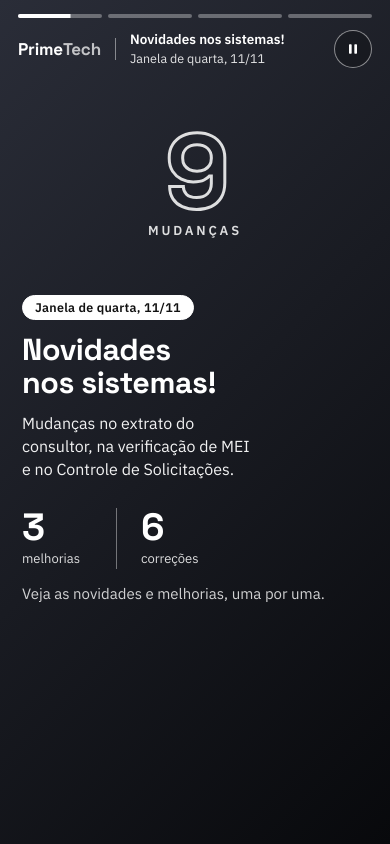
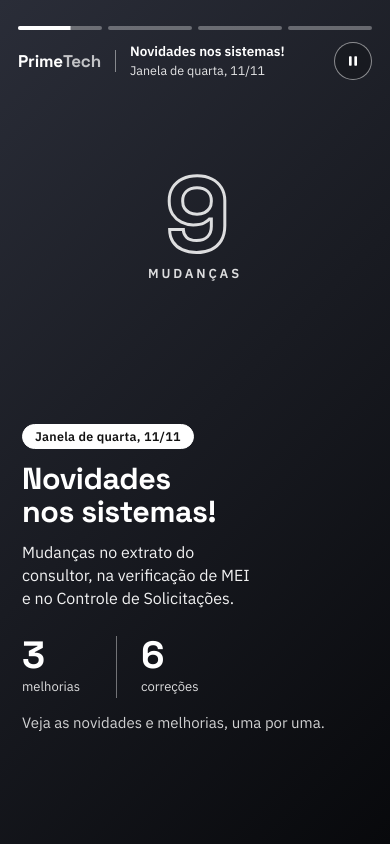
Before and after one commit to conta-padrao-primetech/novidades-nos-sistemas, a plain HTML site: page index.html in a window 390 px wide. Drawn offline with Linux system fonts and the light colour scheme.

Commit message:
Add files via upload

```diff
--- a/index.html
+++ b/index.html
@@ -52,6 +52,7 @@ button { font: inherit; color: inherit; cursor: pointer; }
 .arte { grid-area: arte; }
 .hero { grid-area: hero; }
 /* abertura: tudo num grupo só, centralizado, com espaços regulares */
+.abertura .conj { display: contents; }
 .abertura { grid-template-rows: auto auto; grid-template-areas: "bloco hero" "resumo hero"; align-content: center; row-gap: 30px; padding-top: 96px; padding-bottom: 24px; }   /* o grupo centraliza só na área abaixo do cabeçalho */
 .abertura .bloco { padding-bottom: 0; }
 .abertura .resumo { padding-top: 0; }
@@ -112,30 +113,41 @@ button { font: inherit; color: inherit; cursor: pointer; }
 .toast { position: fixed; left: 50%; bottom: calc(24px + env(safe-area-inset-bottom, 0px)); transform: translateX(-50%); background: var(--fg); color: #fff; padding: 10px 18px; border-radius: 99px; font-size: 14px; z-index: 60; opacity: 0; pointer-events: none; transition: opacity .25s; }
 .toast.on { opacity: 1; }
 
-/* ---------- celular: a tela toda, na mesma grade de terços ---------- */
+/* ---------- celular: a tela toda; os terços valem para a área útil, abaixo do cabeçalho ---------- */
 @media (max-width: 899px) {
   .palco { display: block; padding: 0; }
   .historia { width: 100%; height: 100dvh; border-radius: 0; box-shadow: none; }
-  .slide, .abertura { grid-template-columns: 1fr; grid-template-rows: repeat(3, minmax(0, 1fr)); grid-template-areas: "arte" "bloco" "resumo"; align-content: normal; row-gap: 0; column-gap: 0; padding: 0 22px; }
-  .abertura { grid-template-rows: minmax(0, 33.333dvh) auto 1fr; grid-template-areas: "hero" "bloco" "resumo"; }
-  .abertura .bloco { align-self: start; padding: 14px 0 28px; }   /* o grupo começa na linha de 1/3, compacto */
-  .bloco, .abertura .bloco { align-self: center; padding-bottom: 26px; }
+  .barras { padding: calc(26px + env(safe-area-inset-top, 0px)) 18px 0; }
+  .topo { top: calc(42px + env(safe-area-inset-top, 0px)); padding: 0 18px; }
+  .slide, .slide.abertura { grid-template-columns: 1fr; grid-template-rows: repeat(3, minmax(0, 1fr)); grid-template-areas: "arte" "bloco" "resumo"; align-content: normal; row-gap: 0; column-gap: 0; padding: calc(108px + env(safe-area-inset-top, 0px)) 22px calc(30px + env(safe-area-inset-bottom, 0px)); }
+  .slide.abertura { grid-template-rows: minmax(0, 1fr) minmax(0, 2fr); grid-template-areas: "hero" "grupo"; }
+  .abertura .conj { display: block; grid-area: grupo; align-self: center; position: relative; z-index: 2; }
+  .abertura .bloco { padding-bottom: 26px; }
+  .abertura .resumo { padding-top: 0; }
+  .bloco { align-self: center; padding-bottom: 36px; }   /* 22px da metade do botão + 14px de respiro */
   .ctx { padding: 0 0 14px; }
   .slide h1, .slide h2 { font-size: clamp(26px, 7.8vw, 32px); max-width: none; }
-  .arte, .hero { align-self: stretch; padding: calc(92px + env(safe-area-inset-top, 0px)) 0 8px; align-items: center; }
+  .arte, .hero { align-self: stretch; padding: 0; align-items: center; justify-content: center; }
   .arte svg { width: auto; height: 100%; max-height: 190px; aspect-ratio: 1; }
-  .resumo { padding-top: 38px; }
-  .abertura .resumo { padding-top: 0; }
+  .resumo { align-self: center; padding-top: 24px; }
   .grande { font-size: clamp(88px, 27vw, 112px); text-align: center; }
   .grande.g3 { font-size: clamp(60px, 18vw, 76px); }
   .cap { margin-top: 6px; font-size: 13px; text-align: center; }
-  .previa { top: auto; bottom: calc(8px + env(safe-area-inset-bottom, 0px)); left: 50%; transform: translateX(-50%); flex-wrap: nowrap; overflow-x: auto; border-radius: 99px; padding: 4px 8px; max-width: calc(100% - 16px); }
-  .previa .rt { display: none; }
-  .previa button { padding: 4px 9px; font-size: 11.5px; }
-  .abertura { padding-top: 0; padding-bottom: 0; }
+  .previa { top: auto; bottom: calc(8px + env(safe-area-inset-bottom, 0px)); left: 50%; transform: translateX(-50%); }
   .seta { position: absolute; width: 1px; height: 1px; opacity: 0; overflow: hidden; }
-  .barras, .topo { padding-left: 18px; padding-right: 18px; }
   .folha { top: auto; bottom: 0; left: 0; transform: none; width: 100%; max-height: 82dvh; border-radius: 22px 22px 0 0; padding-bottom: calc(26px + env(safe-area-inset-bottom, 0px)); animation: sobe .25s ease-out; }
+}
+/* celular de tela baixa (iPhone com as barras do Safari, aparelhos pequenos): tudo um pouco menor para caber */
+@media (max-width: 899px) and (max-height: 700px) {
+  .slide, .slide.abertura { padding-top: calc(100px + env(safe-area-inset-top, 0px)); padding-bottom: calc(22px + env(safe-area-inset-bottom, 0px)); }
+  .slide h1, .slide h2 { font-size: clamp(24px, 7.2vw, 28px); }
+  .bloco .lead { font-size: 15px; margin-top: 8px; }
+  .resumo p { font-size: 15px; }
+  .nums b { font-size: 30px; }
+  .nums { margin-bottom: 10px; }
+  .grande { font-size: clamp(64px, 20vw, 78px); }
+  .cap { margin-top: 2px; }
+  .abertura .bloco { padding-bottom: 18px; }
 }
 @keyframes sobe { from { transform: translateY(40px); opacity: .4; } to { transform: none; opacity: 1; } }
 @media (min-width: 900px) and (max-height: 640px) { .slide { padding-top: 96px; padding-bottom: 40px; } }
@@ -228,7 +240,7 @@ window.__DATA = {"fonte": "arquivo"};
   function semAuto() { try { return window.matchMedia("(prefers-reduced-motion: reduce)").matches; } catch (e) { return false; } }
   function qtd(n, um, varios) { return n + " " + (n === 1 ? um : varios); }
   function cor(squad) { return AREAS[semAcento(squad)] || PADRAO; }
-  function aplicarCor(no, a) { no.style.setProperty("--a", a[0]); no.style.setProperty("--a2", a[1]); }
+  function aplicarCor(no, a) { no.style.setProperty("--a", a[0]); no.style.setProperty("--a2", a[1]); no._cor = a[0]; }
   function marcado(no, txt) {
     no.textContent = "";
     String(txt || "").split("**").forEach(function (p, i) { if (p) no.append(i % 2 ? el("strong", { text: p }) : document.createTextNode(p)); });
@@ -284,10 +296,11 @@ window.__DATA = {"fonte": "arquivo"};
     [g1, g2].forEach(function (g) { if (g.childNodes.length) nums.append(g); });       // correções ficam num grupo separado
     var texto = ed.itens.length ? "Veja as novidades e melhorias, uma por uma." : "Nenhuma novidade nesta janela.";
     var lead = ed.resumo ? el("p", { class: "lead", text: ed.resumo }) : null;     // frase-resumo da janela, escrita pela rotina
-    s.append(el("div", { class: "bloco" },
-        el("div", { class: "ctx" }, el("div", { class: "pilulas" }, jp ? el("span", { class: "pil claro", text: "Janela de " + diaTxt(jp.iso) }) : null)),
-        el("div", { class: "titulo" }, el("h1", { text: NOME })), lead),
-      el("div", { class: "resumo" }, nums.childNodes.length ? nums : null, el("p", { class: lead ? "dica" : "", text: texto })),      // contagens e, embaixo, o texto
+    s.append(el("div", { class: "conj" },
+        el("div", { class: "bloco" },
+          el("div", { class: "ctx" }, el("div", { class: "pilulas" }, jp ? el("span", { class: "pil claro", text: "Janela de " + diaTxt(jp.iso) }) : null)),
+          el("div", { class: "titulo" }, el("h1", { text: NOME })), lead),
+        el("div", { class: "resumo" }, nums.childNodes.length ? nums : null, el("p", { class: lead ? "dica" : "", text: texto }))),      // contagens e, embaixo, o texto
       el("div", { class: "hero" }, el("div", { class: "grande" + (String(total).length > 2 ? " g3" : ""), "aria-hidden": "true", text: String(total) }), el("div", { class: "cap", text: plural(total, "mudança", "mudanças") })));
     return s;
   }
@@ -341,12 +354,20 @@ window.__DATA = {"fonte": "arquivo"};
       s.setAttribute("aria-hidden", on ? "false" : "true");
       s.querySelectorAll("button").forEach(function (b) { b.tabIndex = on ? 0 : -1; });
     });
+    pintarTopo(state.slides[state.idx] && state.slides[state.idx]._cor);
     state.segs.forEach(function (g, i) {
       g.classList.remove("feito", "atual");
       if (i < state.idx) g.classList.add("feito");
       if (i === state.idx) { void g.offsetWidth; g.style.setProperty("--dur", AUTO_MS + "ms"); g.classList.add("atual"); }
     });
     agendar();
+  }
+  function pintarTopo(cor) {                 // no celular, a faixa do relógio fica da cor do slide
+    var meta = document.querySelector('meta[name="theme-color"]');
+    if (!meta) { meta = document.createElement("meta"); meta.setAttribute("name", "theme-color"); document.head.append(meta); }
+    var celular = window.innerWidth < 900;
+    if (cor && celular) { meta.setAttribute("content", cor); document.documentElement.style.backgroundColor = cor; }
+    else { meta.setAttribute("content", "#F2F3F6"); document.documentElement.style.backgroundColor = ""; }
   }
   function ir(i) {
     var n = state.slides.length;
```
